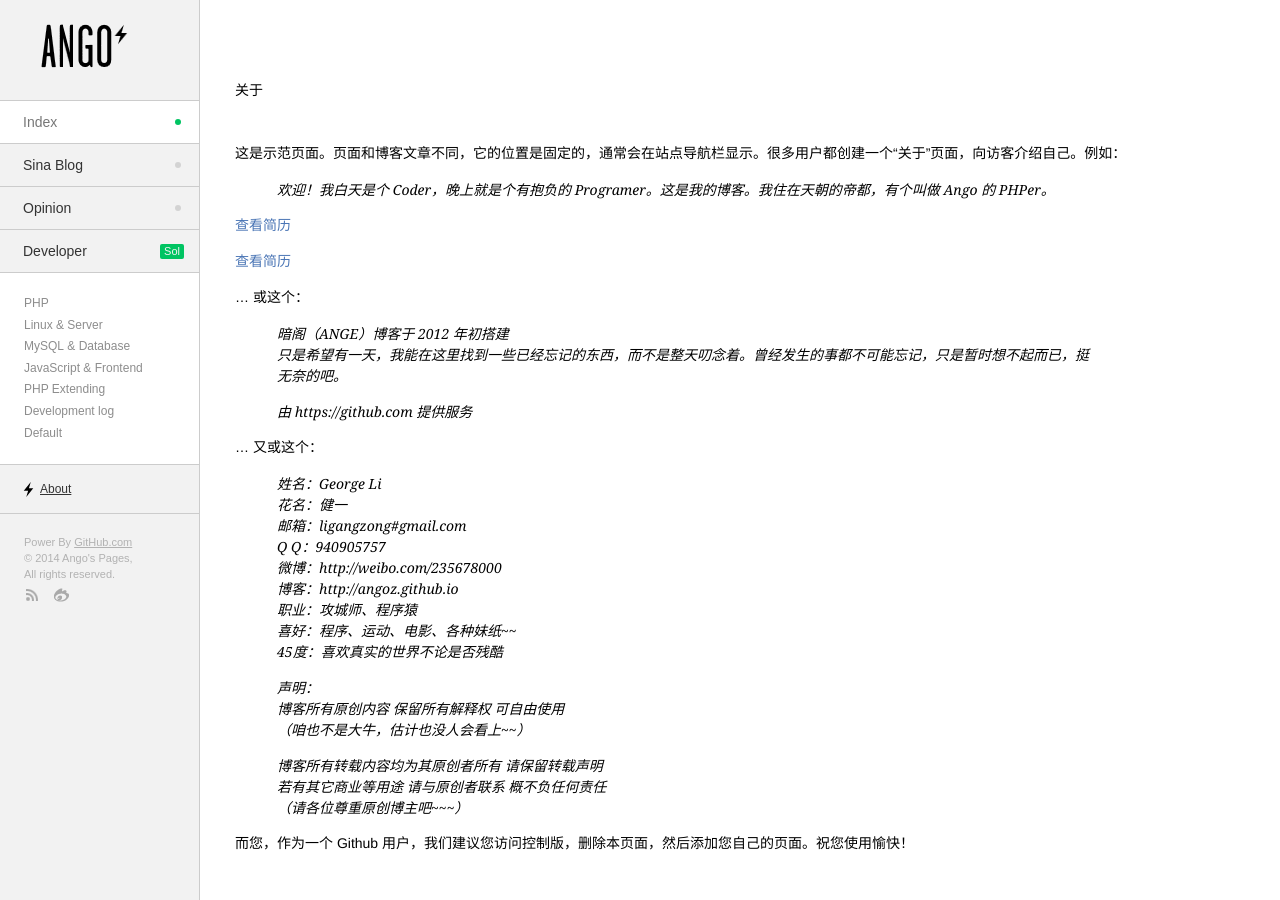
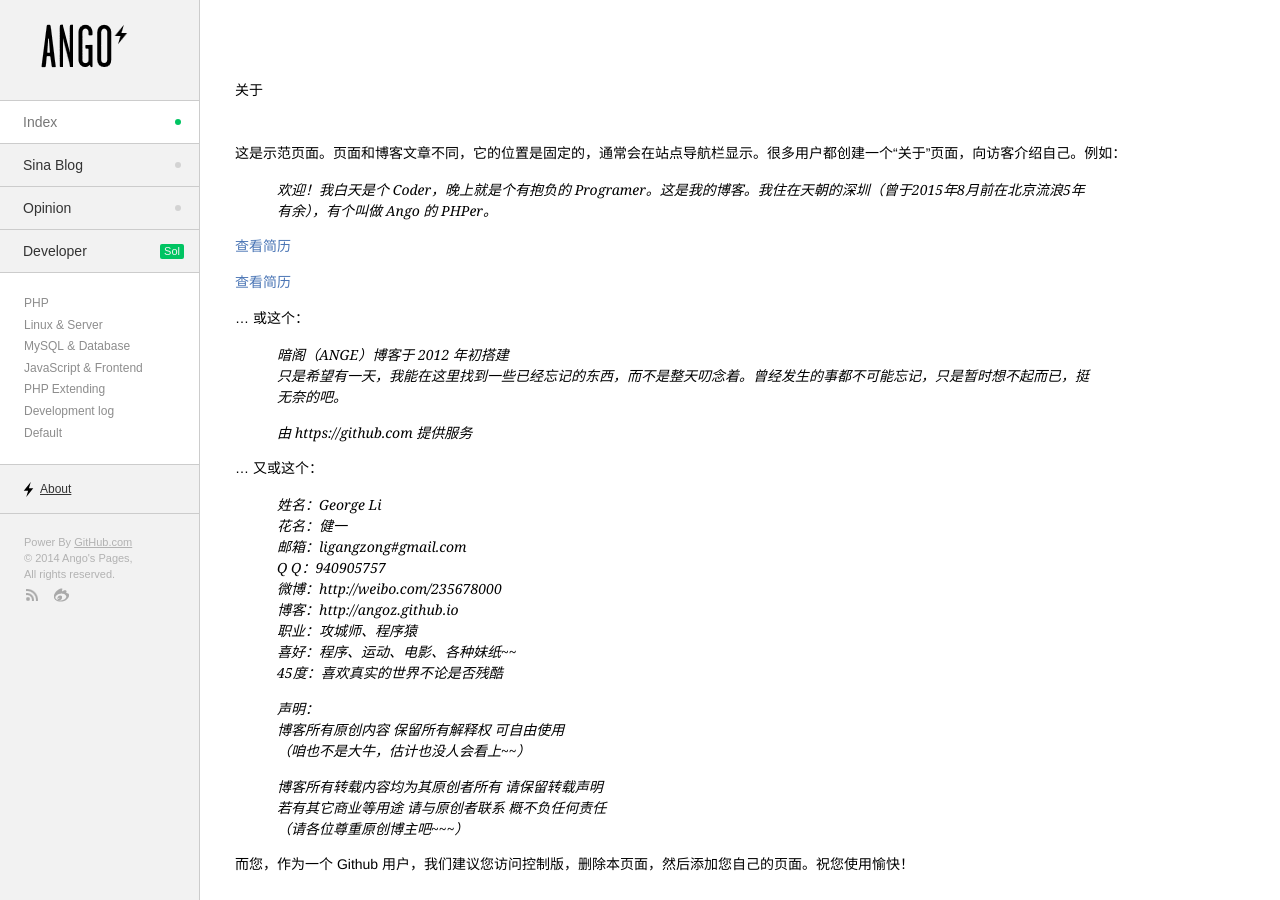
Before and after one commit to angoz/angoz.github.io, a Jekyll site: the page built from about/index.html, in a window 1280 px wide. Built offline with Jekyll 4.4.1, drawn with Linux system fonts in a browser that asks for light colours; nearby versions of some CDN libraries; Markdown is read by kramdown in place of the engine named in the settings.

Commit message:
Update index.html

```diff
--- a/about/index.html
+++ b/about/index.html
@@ -9,7 +9,7 @@ title: 关于
 <div class="entry-content">
 <h1>关于</h1><br><br>
 		<p>这是示范页面。页面和博客文章不同，它的位置是固定的，通常会在站点导航栏显示。很多用户都创建一个“关于”页面，向访客介绍自己。例如：</p>
-<blockquote><p>欢迎！我白天是个 Coder，晚上就是个有抱负的 Programer。这是我的博客。我住在天朝的帝都，有个叫做 Ango 的 PHPer。</p></blockquote>
+<blockquote><p>欢迎！我白天是个 Coder，晚上就是个有抱负的 Programer。这是我的博客。我住在天朝的深圳（曾于2015年8月前在北京流浪5年有余），有个叫做 Ango 的 PHPer。</p></blockquote>
 <p><a href="https://github.com/angoz/angoz.github.io/blob/master/about/resume.md" title="查看简历" target="_blank">查看简历</a></p>
 <p><a href="/about/resume.html" title="查看简历">查看简历</a></p>
 <p>… 或这个：</p>
```
